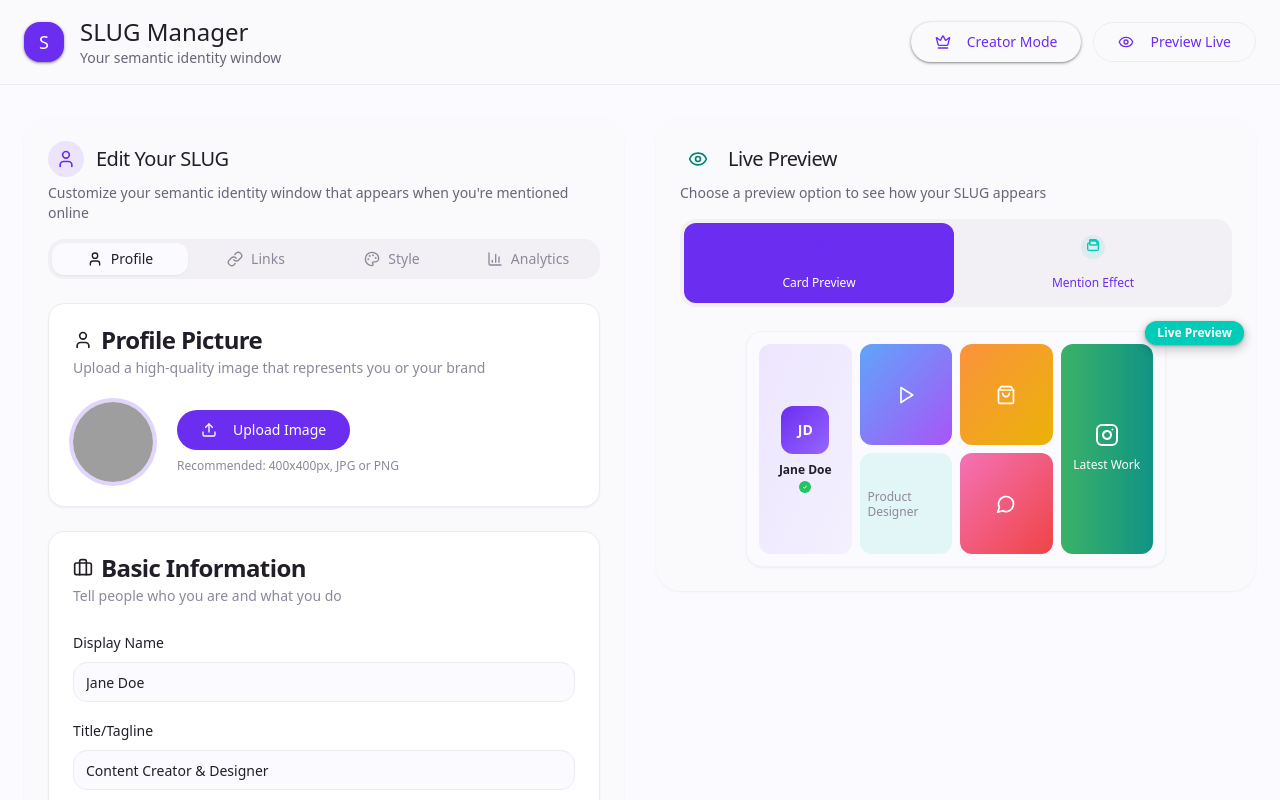
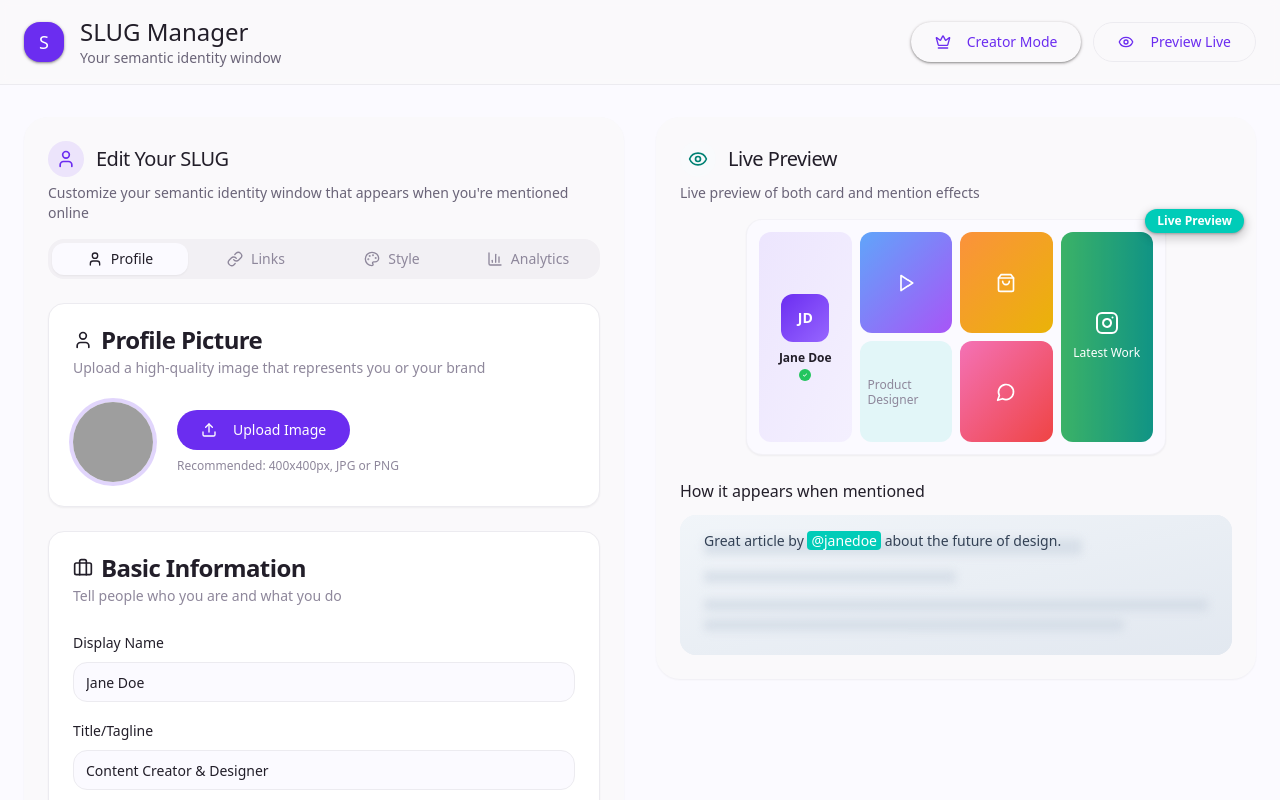
Before and after one commit to boldtonic/maze-getmaze, a React (Vite) app: page / in a window 1280 px wide. Shown: the top 800 px of the page. Built offline with nearby package versions, Linux system fonts and the light colour scheme; grey boxes are pictures that could not be loaded.

Commit message:
Refactor live preview section
Remove the "Card Preview / Mention Effect" section and place the mention effect live preview directly below the card.

```diff
--- a/src/components/SlugDashboard.tsx
+++ b/src/components/SlugDashboard.tsx
@@ -22,7 +22,6 @@ import { Analytics } from "./Analytics";
 export function SlugDashboard() {
   const [activeTab, setActiveTab] = useState("profile");
   const [brandMode, setBrandMode] = useState(false);
-  const [previewMode, setPreviewMode] = useState<"card" | "mention">("card");
 
 
   return (
@@ -176,46 +175,11 @@ export function SlugDashboard() {
                   <span>Live Preview</span>
                 </CardTitle>
                 <CardDescription className="text-on-surface-variant">
-                  Choose a preview option to see how your SLUG appears
+                  Live preview of both card and mention effects
                 </CardDescription>
               </CardHeader>
               <CardContent className="space-y-6">
-                {/* Floating Preview Options */}
-                <div className="bg-surface-container-high rounded-2xl p-1">
-                  <div className="grid grid-cols-2 gap-1">
-                    <Button
-                      variant={previewMode === "card" ? "default" : "ghost"}
-                      onClick={() => setPreviewMode("card")}
-                      className="h-auto p-3 flex-col space-y-2 rounded-xl transition-all duration-200"
-                    >
-                      <div className="w-6 h-6 rounded-lg bg-primary/10 flex items-center justify-center">
-                        <svg className="w-3 h-3 text-primary" fill="none" stroke="currentColor" viewBox="0 0 24 24">
-                          <path strokeLinecap="round" strokeLinejoin="round" strokeWidth={2} d="M10 6H5a2 2 0 00-2 2v9a2 2 0 002 2h14a2 2 0 002-2V8a2 2 0 00-2-2h-5m-4 0V5a2 2 0 114 0v1m-4 0a2 2 0 104 0m-2 5a2 2 0 100 4 2 2 0 000-4z" />
-                        </svg>
-                      </div>
-                      <div className="text-center">
-                        <div className="font-medium text-xs">Card Preview</div>
-                      </div>
-                    </Button>
-
-                    <Button
-                      variant={previewMode === "mention" ? "default" : "ghost"}
-                      onClick={() => setPreviewMode("mention")}
-                      className="h-auto p-3 flex-col space-y-2 rounded-xl transition-all duration-200"
-                    >
-                      <div className="w-6 h-6 rounded-lg bg-accent/10 flex items-center justify-center">
-                        <svg className="w-3 h-3 text-accent" fill="none" stroke="currentColor" viewBox="0 0 24 24">
-                          <path strokeLinecap="round" strokeLinejoin="round" strokeWidth={2} d="M7 4V2a1 1 0 011-1h8a1 1 0 011 1v2m0 0V3a1 1 0 011 1v4a1 1 0 01-1 1H8a1 1 0 01-1-1V4a1 1 0 011-1m8 0H8m8 0h2a2 2 0 012 2v10a2 2 0 01-2 2H6a2 2 0 01-2-2V8a2 2 0 012-2h2" />
-                        </svg>
-                      </div>
-                      <div className="text-center">
-                        <div className="font-medium text-xs">Mention Effect</div>
-                      </div>
-                    </Button>
-                  </div>
-                </div>
-
-                <SlugPreview brandMode={brandMode} previewMode={previewMode} />
+                <SlugPreview brandMode={brandMode} />
               </CardContent>
             </Card>
           </div>
--- a/src/components/SlugPreview.tsx
+++ b/src/components/SlugPreview.tsx
@@ -23,68 +23,13 @@ import {
 
 interface SlugPreviewProps {
   brandMode: boolean;
-  previewMode?: "card" | "mention";
 }
 
-export function SlugPreview({ brandMode, previewMode = "card" }: SlugPreviewProps) {
+export function SlugPreview({ brandMode }: SlugPreviewProps) {
 
   return (
     <div className="space-y-6">
-      {/* Show mention effect preview when previewMode is "mention" */}
-      {previewMode === "mention" && (
-        <div className="space-y-3">
-          <h4 className="font-medium text-foreground">How it appears on websites</h4>
-          <div className="relative bg-gradient-to-br from-slate-100 to-slate-200 dark:from-slate-800 dark:to-slate-900 rounded-lg p-6 overflow-hidden">
-            {/* Simulated website content with blur */}
-            <div className="absolute inset-0 bg-gradient-to-br from-slate-200/50 to-slate-300/50 dark:from-slate-700/50 dark:to-slate-800/50 -z-10" />
-            <div className="relative space-y-4 blur-sm opacity-60">
-              <div className="h-4 bg-slate-300 dark:bg-slate-600 rounded w-3/4" />
-              <div className="h-3 bg-slate-300 dark:bg-slate-600 rounded w-1/2" />
-              <div className="space-y-2">
-                <div className="h-3 bg-slate-300 dark:bg-slate-600 rounded" />
-                <div className="h-3 bg-slate-300 dark:bg-slate-600 rounded w-5/6" />
-              </div>
-            </div>
-
-            {/* Highlighted mention with pop-up preview */}
-            <div className="absolute top-4 left-6 right-6">
-              <p className="text-sm text-slate-700 dark:text-slate-300">
-                Great article by{" "}
-                <span
-                  className="px-1 rounded font-medium cursor-pointer relative group"
-                  style={{ backgroundColor: "hsl(var(--accent))", color: "white" }}
-                >
-                  @janedoe
-
-                  {/* Hover preview window */}
-                  <div className="absolute top-full left-0 mt-2 opacity-0 group-hover:opacity-100 transition-all duration-200 transform group-hover:translate-y-0 translate-y-2 z-10">
-                    <div className="w-64 bg-background border border-border rounded-lg shadow-elevation-3 p-4">
-                      <div className="flex items-center space-x-3">
-                        <Avatar className="h-10 w-10">
-                          <AvatarFallback className="bg-gradient-primary text-white text-sm">
-                            JD
-                          </AvatarFallback>
-                        </Avatar>
-                        <div>
-                          <div className="font-medium text-sm">Jane Doe</div>
-                          <div className="text-xs text-muted-foreground">Creative Designer</div>
-                        </div>
-                      </div>
-                      <p className="text-xs text-muted-foreground mt-2">
-                        Sharing my journey in design and creativity...
-                      </p>
-                    </div>
-                  </div>
-                </span>
-                {" "}about the future of design.
-              </p>
-            </div>
-          </div>
-        </div>
-      )}
-
-      {/* Show card preview when previewMode is "card" */}
-      {previewMode === "card" && (
+      {/* Card Preview */}
       <div className="relative">
         {/* Fixed dimensions: 420w x 236h (16:9 aspect ratio) */}
         <div className="w-[420px] h-[236px] mx-auto">
@@ -145,7 +90,57 @@ export function SlugPreview({ brandMode, previewMode = "card" }: SlugPreviewProp
           </Badge>
         </div>
       </div>
-      )}
+
+      {/* Mention Effect Preview */}
+      <div className="space-y-3">
+        <h4 className="font-medium text-foreground">How it appears when mentioned</h4>
+        <div className="relative bg-gradient-to-br from-slate-100 to-slate-200 dark:from-slate-800 dark:to-slate-900 rounded-lg p-6 overflow-hidden">
+          {/* Simulated website content with blur */}
+          <div className="absolute inset-0 bg-gradient-to-br from-slate-200/50 to-slate-300/50 dark:from-slate-700/50 dark:to-slate-800/50 -z-10" />
+          <div className="relative space-y-4 blur-sm opacity-60">
+            <div className="h-4 bg-slate-300 dark:bg-slate-600 rounded w-3/4" />
+            <div className="h-3 bg-slate-300 dark:bg-slate-600 rounded w-1/2" />
+            <div className="space-y-2">
+              <div className="h-3 bg-slate-300 dark:bg-slate-600 rounded" />
+              <div className="h-3 bg-slate-300 dark:bg-slate-600 rounded w-5/6" />
+            </div>
+          </div>
+
+          {/* Highlighted mention with pop-up preview */}
+          <div className="absolute top-4 left-6 right-6">
+            <p className="text-sm text-slate-700 dark:text-slate-300">
+              Great article by{" "}
+              <span
+                className="px-1 rounded font-medium cursor-pointer relative group"
+                style={{ backgroundColor: "hsl(var(--accent))", color: "white" }}
+              >
+                @janedoe
+
+                {/* Hover preview window */}
+                <div className="absolute top-full left-0 mt-2 opacity-0 group-hover:opacity-100 transition-all duration-200 transform group-hover:translate-y-0 translate-y-2 z-10">
+                  <div className="w-64 bg-background border border-border rounded-lg shadow-elevation-3 p-4">
+                    <div className="flex items-center space-x-3">
+                      <Avatar className="h-10 w-10">
+                        <AvatarFallback className="bg-gradient-primary text-white text-sm">
+                          JD
+                        </AvatarFallback>
+                      </Avatar>
+                      <div>
+                        <div className="font-medium text-sm">Jane Doe</div>
+                        <div className="text-xs text-muted-foreground">Creative Designer</div>
+                      </div>
+                    </div>
+                    <p className="text-xs text-muted-foreground mt-2">
+                      Sharing my journey in design and creativity...
+                    </p>
+                  </div>
+                </div>
+              </span>
+              {" "}about the future of design.
+            </p>
+          </div>
+        </div>
+      </div>
     </div>
   );
 }
```
Lines whose indentation alone changed are shown as unchanged.
